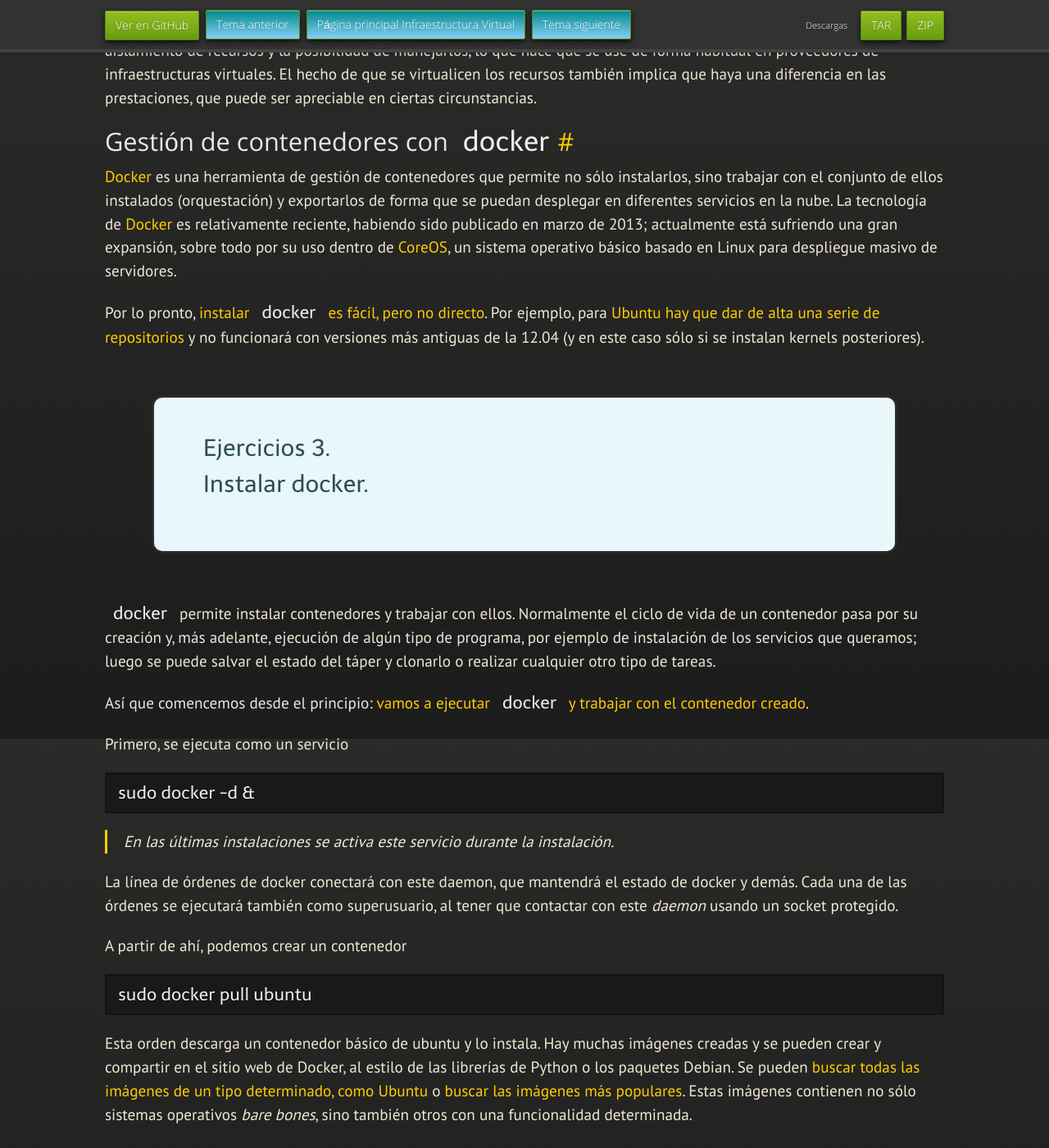
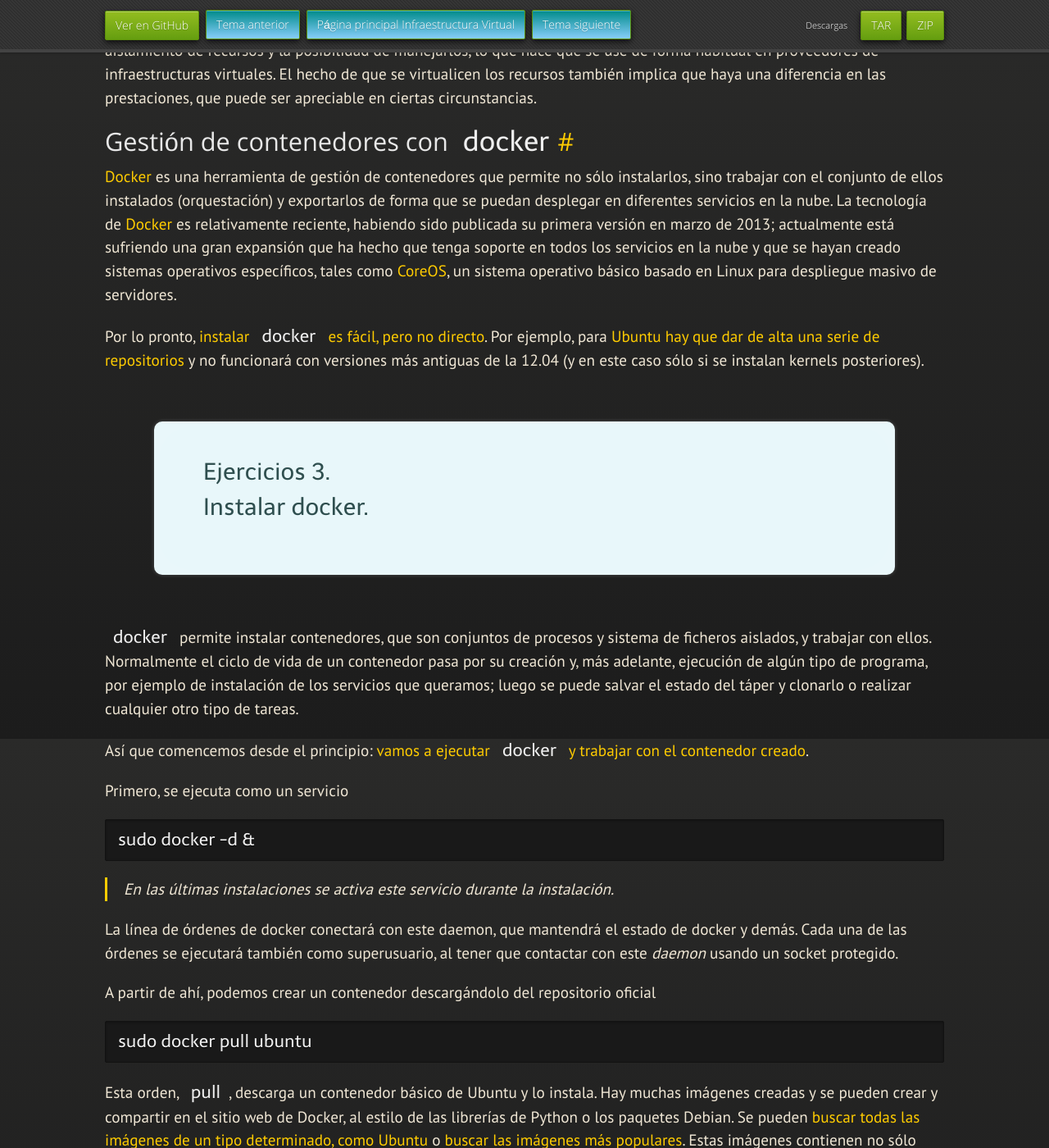
Before and after one commit to JJ/IV, a Jekyll site: the page built from documentos/temas/Contenedores.md, in a window 1280 px wide and 1400 px high, scrolled down 8099 px. Shown: the whole window at 82% size. Built offline with Jekyll 4.4.1, drawn with Linux system fonts in a browser that asks for light colours; nearby versions of some CDN libraries; some web fonts are replaced; our own code applies the rules of GitHub Pages for plain Markdown files; some of the changed text lies outside the part shown.

Commit message:
Sync documentos/temas/Contenedores.md de master a gh-pages

````diff
--- a/documentos/temas/Contenedores.md
+++ b/documentos/temas/Contenedores.md
@@ -272,9 +272,10 @@
 conjunto de ellos instalados (orquestación) y exportarlos de forma que
 se puedan desplegar en diferentes servicios en la nube. La tecnología de
 [Docker](https://en.wikipedia.org/wiki/Docker_%28software%29) es
-relativamente reciente, habiendo sido publicado en marzo de 2013;
-actualmente está sufriendo una gran expansión, sobre todo por su uso
-dentro de [CoreOS](http://coreos.com/), un sistema operativo básico
+relativamente reciente, habiendo sido publicada su primera versión en marzo de 2013;
+actualmente está sufriendo una gran expansión que ha hecho que tenga
+soporte en todos los servicios en la nube y que se hayan creado
+sistemas operativos específicos, tales como [CoreOS](http://coreos.com/), un sistema operativo básico
 basado en Linux para despliegue masivo de servidores.
 
 Por lo pronto,
@@ -290,7 +291,8 @@
 
 </div>
 
-`docker` permite instalar contenedores y trabajar con
+`docker` permite instalar contenedores, que son conjuntos de procesos
+y sistema de ficheros aislados, y trabajar con
 ellos. Normalmente el ciclo de vida de un contenedor pasa por su
 creación y, más adelante, ejecución de algún tipo de programa, por
 ejemplo de instalación de los servicios que queramos; luego se puede
@@ -313,13 +315,14 @@
 también como superusuario, al tener que contactar con este *daemon*
 usando un socket protegido.
 
-A partir de ahí, podemos crear un contenedor
+A partir de ahí, podemos crear un contenedor descargándolo del
+repositorio oficial
 
 ```
 sudo docker pull ubuntu
 ```
 
-Esta orden descarga un contenedor básico de ubuntu y lo instala. Hay
+Esta orden, `pull`,  descarga un contenedor básico de Ubuntu y lo instala. Hay
 muchas imágenes creadas y se pueden crear y compartir en el sitio web
 de Docker, al estilo de las librerías de Python o los paquetes
 Debian. Se pueden
@@ -339,7 +342,8 @@
 </div>
 
 El contenedor tarda un poco en instalarse, mientras se baja o no la
-imagen. Una vez bajada, se pueden empezar a ejecutar comandos. Lo
+imagen; esta imagen se compone de *capas*, por eso se ve cómo se van
+instalando estas capas, a veces simultáneamente. Una vez bajada, se pueden empezar a ejecutar comandos. Lo
 bueno de `docker` es que permite ejecutarlos directamente sin
 necesidad de conectarse a la máquina; la gestión de la conexión y
 demás lo hace ello, al modo de Vagrant (lo que veremos más adelante).
@@ -354,7 +358,8 @@
 estamos usando, `ubuntu` es el id de la máquina y finalmente `ls`el
 comando que estamos ejecutando.
 
-La máquina instalada la podemos usar con el nombre del SO, pero cada
+La máquina instalada la podemos usar con el nombre de la imagen con
+que la hayamos descargado, pero cada
 táper tiene un id único que se puede ver con
 
 ```
@@ -677,3 +682,8 @@
 generación de una máquina virtual. También puedes ir directamente al
 [tema de uso de sistemas](Uso_de_sistemas) en el que se trabajará
 con sistemas de virtualización completa.
+
+Aunque inicialmente iguales, el
+[tema equivalente de Cloud Computing](https://jj.github.io/CC/documentos/Contenedores)
+ha ido divergiendo y en este momento es más completo en algunos
+aspectos.
````
Also changed, not shown: other parts of documentos/temas/Contenedores.md (+1 -1 lines).
